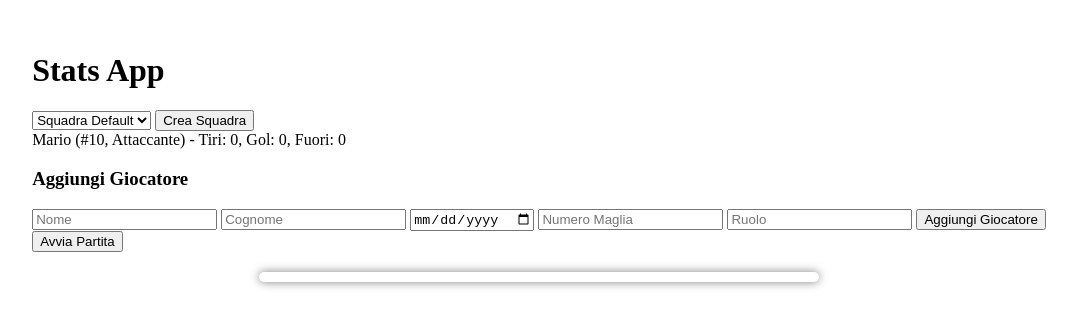
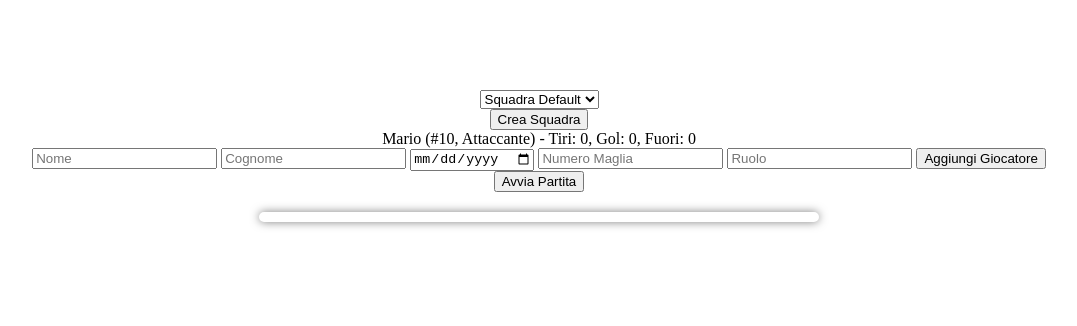
Before and after one commit to omarabdiy/hockey, a plain HTML site: page index.html in a window 1280 px wide. Shown: the part 234-560 px from the top of the page, without its empty margins (101-1178 px from the left). Drawn offline with Linux system fonts and the light colour scheme.

Commit message:
Update index.html

```diff
--- a/index.html
+++ b/index.html
@@ -3,53 +3,34 @@
 <head>
     <meta charset="UTF-8">
     <meta name="viewport" content="width=device-width, initial-scale=1.0">
-    <title>Stats App</title>
+    <title>Campo da Hockey</title>
     <link rel="stylesheet" href="styles.css">
 </head>
 <body>
-    <div id="app">
-        <h1>Stats App</h1>
-        <div id="team-selection">
+    <div class="container">
         <select id="teamSelect"></select>
         <button id="createTeamButton">Crea Squadra</button>
-        </div>
         <div id="playerList"></div>
-        <div id="playerForm">
-            <h3>Aggiungi Giocatore</h3>
+        <form id="playerForm">
             <input type="text" id="playerName" placeholder="Nome">
             <input type="text" id="playerSurname" placeholder="Cognome">
-            <input type="date" id="playerBirthdate" placeholder="Data di Nascita">
+            <input type="date" id="playerBirthdate">
             <input type="number" id="playerJerseyNumber" placeholder="Numero Maglia">
             <input type="text" id="playerRole" placeholder="Ruolo">
-            <button id="addPlayerButton">Aggiungi Giocatore</button>
-        </div>
+            <button type="button" id="addPlayerButton">Aggiungi Giocatore</button>
+        </form>
         <button id="startMatchButton">Avvia Partita</button>
-        <div id="hockeyFieldContainer">
-            <div class="hockey-field">
-                <div class="line center-line"></div>
-                <div class="line goal-line left"></div>
-                <div class="line goal-line right"></div>
-                <div class="goal-crease left"></div>
-                <div class="goal-crease right"></div>
-                <div class="circle center"></div>
-                <div class="circle top-left"></div>
-                <div class="circle top-right"></div>
-                <div class="circle bottom-left"></div>
-                <div class="circle bottom-right"></div>
-            </div>
-        </div>
+        <div class="hockey-field"></div>
         <div id="stats"></div>
-    </div>
-    <div id="shotPopup" class="popup">
-        <label for="playerSelect">Seleziona Giocatore:</label>
+        <div id="shotPopup">
             <select id="playerSelect"></select>
-        <label for="shotType">Tipo di Tiro:</label>
             <select id="shotType">
                 <option value="G">Gol</option>
-            <option value="X">Tiro Fuori</option>
+                <option value="X">Fuori</option>
                 <option value="H">Colpito</option>
             </select>
-        <button id="saveShotButton">Salva</button>
+            <button id="saveShotButton">Salva Tiro</button>
+        </div>
     </div>
     <script src="script.js"></script>
 </body>
```
Lines whose indentation alone changed are shown as unchanged.
